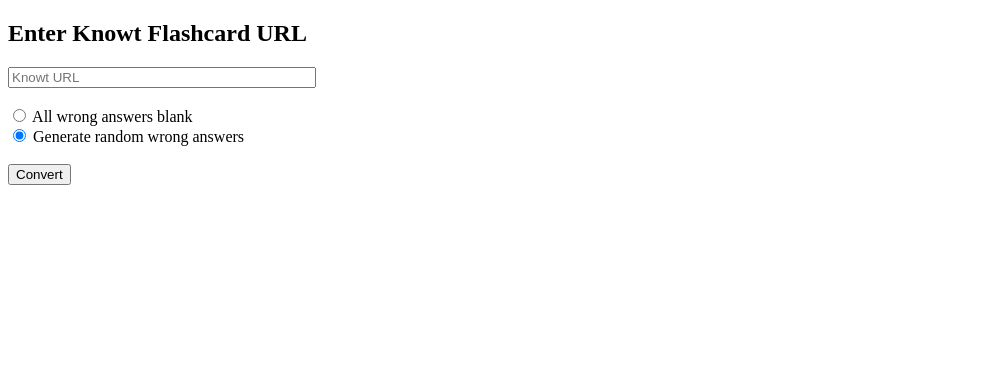
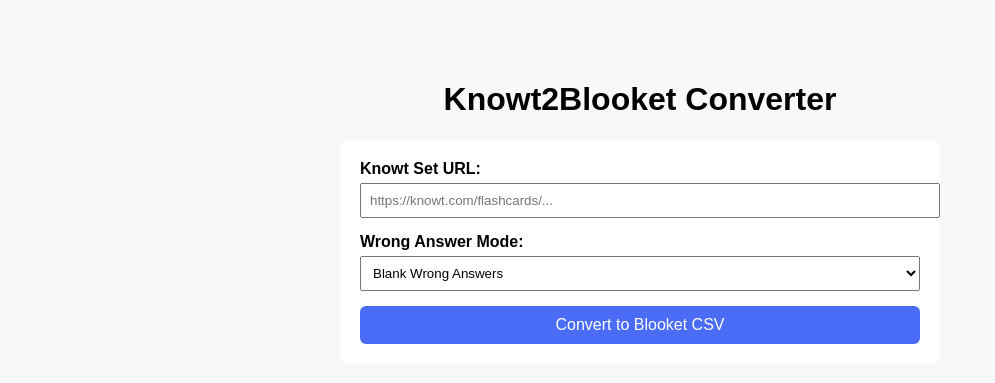
Before and after one commit to mcn16/Knowt2Blooket, a Flask app: page / in a window 1280 px wide. Shown: the top 383 px of the page, without its empty margins (0-995 px from the left). Run offline with Flask 3, Linux system fonts and the light colour scheme.

Commit message:
added ai wrong answer mode

```diff
--- a/blooketvenv/pyvenv.cfg
+++ /dev/null
@@ -1,3 +0,0 @@
-home = C:\Users\miran\AppData\Local\Programs\Python\Python310
-include-system-site-packages = false
-version = 3.10.0
--- a/checklist.txt
+++ b/checklist.txt
@@ -1,8 +1,8 @@
 Things to add:
 Frontend/Gui
-gimkit and kahoot???
 v1, v2, v3
 Made by miranda negro and contact me button
+warning that it might skip a few question by accident("This is not perfect")
 figure out how to launch this thing(render.com??)
 shuffle terms option
 clean animations
@@ -10,8 +10,6 @@ mobile friendly
 loading bar/wheel
 use blooket and knowt title for the site title
 question mark buttons(?) on all options for explanation
-ai wrong answer generator option
-auto select random wrong answers when open website
 allow changes to question time limit(slider)
 detect when a term/definition is blank
 dark mode
@@ -19,5 +17,4 @@ Christmas mode(snow, candy canes, cookies, extra)
 merge sets tool
 Auto-title suggestion
 account system with email and password
-show flashcards in a clean flash-card-like way(click to flip, slide right to go to the next) before you click convert
 show to teachers
--- a/main.py
+++ b/main.py
@@ -9,6 +9,9 @@ from selenium.webdriver.chrome.service import Service
 from selenium.webdriver.chrome.options import Options
 from selenium.webdriver.common.by import By
 import time
+from groq import Groq
+groq_client = Groq(api_key=os.getenv("GROQ_API_KEY"))
+
 
 app = Flask(__name__)
 
@@ -48,9 +51,52 @@ def generate_random_wrongs(cards, n=3):
         rows.append((term, correct, wrongs))
     return rows
 
-# --- Blank wrong answers generator ---
+# --- Blank wrong answers generator  ---
 def generate_blank_wrongs(cards, n=3):
     return [(term, correct, [""] * n) for term, correct in cards]
+#AI WRONGS
+def generate_ai_wrongs_for_one(question, answer, n=3):
+    prompt = f"""
+    Create {n} plausible but incorrect answers for this flashcard:
+
+    Question: {question}
+    Correct Answer: {answer}
+
+    Requirements:
+    - WRONG answers only
+    - Must not include the correct answer
+    - In similar style and length to the correct answer
+    - fairly easy to understand
+    - eighth-grade reading level
+    - Realistic and believable
+    - Return each on its own line with no numbering
+    """
+
+    try:
+        resp = groq_client.chat.completions.create(
+            model="llama-3.1-8b-instant",
+            messages=[{"role": "user", "content": prompt}],
+            max_tokens=150,
+        )
+
+        # FIXED LINE
+        text = resp.choices[0].message.content.strip()
+        wrongs = text.split("\n")
+        wrongs = [w.strip("-• ").strip() for w in wrongs if w.strip()]
+
+        return wrongs[:n]
+
+    except Exception as e:
+        print("Groq error:", e)
+        return ["Option A", "Option B", "Option C"][:n]
+
+def generate_ai_wrongs(cards, n=3):
+    rows = []
+    for q, a in cards:
+        wrongs = generate_ai_wrongs_for_one(q, a, n)
+        rows.append((q, a, wrongs))
+
+    return rows
 
 # --- Build CSV in Blooket format ---
 def build_blooketformat_csv(rows):
@@ -102,11 +148,18 @@ def convert():
         return "No Knowt URL provided.", 400
 
     cards = fetch_knowt_flashcards(url)
-
+    unique_cards = []
+    seen_questions = set()
+    for q, a in cards:
+        if q not in seen_questions:
+            unique_cards.append((q, a))
+            seen_questions.add(q)
     if mode == "random":
-        rows = generate_random_wrongs(cards)
+        rows = generate_random_wrongs(unique_cards)
+    elif mode == "ai":
+        rows = generate_ai_wrongs(unique_cards)
     else:
-        rows = generate_blank_wrongs(cards)
+        rows = generate_blank_wrongs(unique_cards)
 
     csv_data = build_blooketformat_csv(rows)
 
--- a/requirements.txt
+++ /dev/null
@@ -1,2 +0,0 @@
-Flask
-selenium
--- a/templates/index.html
+++ b/templates/index.html
@@ -1,24 +1,55 @@
 <!DOCTYPE html>
 <html>
 <head>
-    <title>Knowt → Blooket Converter</title>
+    <meta charset="UTF-8">
+    <title>Knowt2Blooket Converter</title>
+    <style>
+        body {
+            font-family: Arial, sans-serif;
+            max-width: 600px;
+            margin: 40px auto;
+            padding: 20px;
+            background: #f8f8f8;
+        }
+        h1 { text-align: center; }
+        form { background: white; padding: 20px; border-radius: 8px; }
+        label { font-weight: bold; }
+        select, input[type="text"] {
+            width: 100%;
+            padding: 8px;
+            margin-top: 5px;
+            margin-bottom: 15px;
+        }
+        button {
+            width: 100%;
+            padding: 10px;
+            background: #4a6cf7;
+            color: white;
+            border: none;
+            border-radius: 6px;
+            cursor: pointer;
+            font-size: 16px;
+        }
+        button:hover { background: #3556d4; }
+    </style>
 </head>
 <body>
-    <h2>Enter Knowt Flashcard URL</h2>
-    <form action="/convert" method="POST">
-        <input type="text" name="url" placeholder="Knowt URL" style="width: 300px;"><br><br>
 
-        <label>
-            <input type="radio" name="mode" value="blank">
-            All wrong answers blank
-        </label><br>
+<h1>Knowt2Blooket Converter</h1>
 
-        <label>
-            <input type="radio" name="mode" value="random" checked>
-            Generate random wrong answers
-        </label><br><br>
+<form action="/convert" method="POST">
+    <label>Knowt Set URL:</label>
+    <input type="text" name="url" placeholder="https://knowt.com/flashcards/..." required>
 
-        <button type="submit">Convert</button>
-    </form>
+    <label>Wrong Answer Mode:</label>
+    <select name="mode">
+        <option value="blank">Blank Wrong Answers</option>
+        <option value="random">Random Wrong Answers</option>
+        <option value="ai">AI-Generated Wrong Answers</option>
+    </select>
+
+    <button type="submit">Convert to Blooket CSV</button>
+</form>
+
 </body>
 </html>
```
Also changed, not shown: byurlauto.py (deleted, +0 -32 lines), 12 other files.
